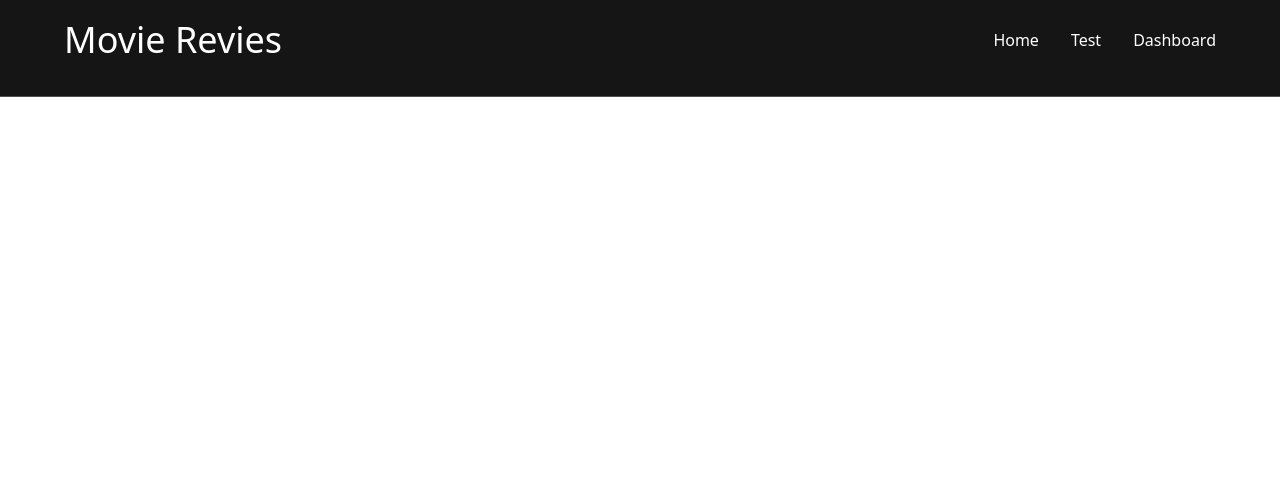
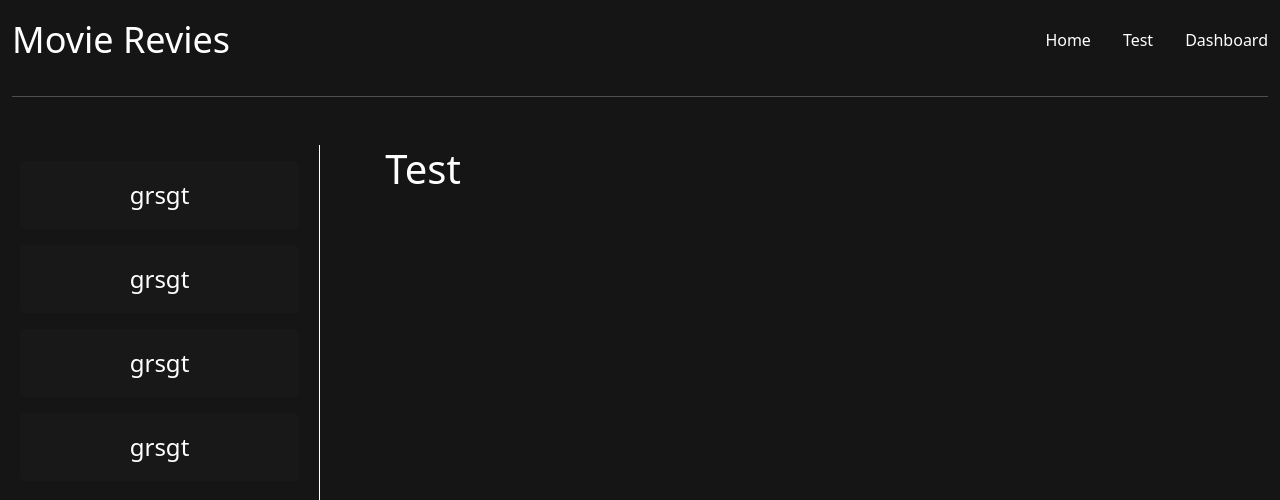
Before and after one commit to Wide-Stars/movies-review-site, a React (Create React App) app: page /dashboard in a window 1280 px wide. Shown: the top 500 px of the page. Built offline with nearby package versions, Linux system fonts and the light colour scheme; the HTML template or start-up script is replaced by a standard one.

Commit message:
admin page init

```diff
--- a/src/App.js
+++ b/src/App.js
@@ -1,18 +1,18 @@
 import React from "react";
 import { BrowserRouter as Router, Routes, Route } from "react-router-dom";
 import Test from "./components/Test";
-import TopHeader from "./components/TopHeader/TopHeader";
+import Admin from "./pages/Admin";
 import Details from "./pages/Details";
 import Home from "./pages/Home";
 
 const App = () => {
   return (
     <Router>
-      <TopHeader />
       <Routes>
         <Route path="" element={<Home />} />
         <Route path="/test" element={<Test />} />
         <Route path="/movieDetails" element={<Details />} />
+        <Route path="/dashboard" element={<Admin />} />
       </Routes>
     </Router>
   );
--- a/src/components/Movie/DetailsBanner.js
+++ b/src/components/Movie/DetailsBanner.js
@@ -1,11 +1,30 @@
-import React from 'react';
+import React from "react";
+import Card from "../UI/Card";
 
-const DetailsBanner = () => {
-    return (
-        <div>
-            <h1>Top banner</h1>
+const DetailsBanner = (props) => {
+  return (
+    <div>
+      <div className="row">
+        <div className="col-md-8">
+          <iframe
+            width="100%"
+            height="420"
+            src={props.src}
+            title="YouTube video player"
+            frameborder="0"
+            allow="accelerometer; autoplay; clipboard-write; encrypted-media; gyroscope; picture-in-picture"
+            allowfullscreen
+          ></iframe>
         </div>
-    );
-}
+        <Card className="col-md-4">
+            <h4>Movie Name: {props.movieName}</h4>
+            <h5>Director: {props.director}</h5>
+            <h5>Writers: {props.writers}</h5>
+            <h5>Stars: {props.stars}</h5>
+        </Card>
+      </div>
+    </div>
+  );
+};
 
 export default DetailsBanner;
--- a/src/components/Movie/MovieDetails.js
+++ b/src/components/Movie/MovieDetails.js
@@ -49,7 +49,12 @@ const MovieDetails = () => {
 
   return (
     <div>
-      <DetailsBanner />
+      <DetailsBanner
+        src="https://www.youtube.com/embed/NTfBFpDrBT4?controls=0"
+        director="test"
+        writers="tgsegreg, sdgsdg, sdgsdfg"
+        stars="sgdsg, dsfgfsdg, gsdgsd"
+      />
       <Title>Reviews</Title>
       <div className="row">
         <div className="col-md-7">
--- a/src/components/TopHeader/topHeader.module.css
+++ b/src/components/TopHeader/topHeader.module.css
@@ -4,7 +4,7 @@
   display: flex;
   justify-content: space-between;
   align-items: center;
-  padding: 0 4rem;
+  padding: 0 0rem;
 }
 
 .nav-brand {
--- /dev/null
+++ b/src/components/UI/Card.js
@@ -0,0 +1,7 @@
+import classes from './card.module.css'
+
+const Card = (props) => {
+    return <div className={`${classes.card} ${props.className}`}>{props.children}</div>
+}
+
+export default Card;
--- /dev/null
+++ b/src/components/UI/card.module.css
@@ -0,0 +1,6 @@
+.card {
+    background-color: #242323;
+    padding: 3rem;
+    border-radius: 1rem;
+    margin-bottom: 7px;
+}
--- /dev/null
+++ b/src/components/dashboard/Dashboard.js
@@ -0,0 +1,21 @@
+import React from 'react';
+
+const Dashboard = () => {
+    return (
+        <div className='sidebar '>
+            <div className="row">
+                <div className="col-md-3 left-sidebar">
+                    <li>grsgt</li>
+                    <li>grsgt</li>
+                    <li>grsgt</li>
+                    <li>grsgt</li>
+                </div>
+                <div className="col-md-8 container">
+                    <h1>Test</h1>
+                </div>
+            </div>
+        </div>
+    );
+}
+
+export default Dashboard;
--- a/src/index.css
+++ b/src/index.css
@@ -13,3 +13,23 @@ body {
   background-color: #151515;
   color: rgb(255, 255, 255);
 }
+
+.sidebar .left-sidebar{
+  height: 100vh;
+  border-right: 1px solid #fff;
+}
+
+.sidebar .left-sidebar li{
+  list-style-type: none;
+  background-color: rgba(26, 25, 25, 0.769);
+  margin: 1rem .5rem;
+  padding: 1rem 1rem;
+  border-radius: 5px;
+  font-size: 1.5rem;
+  text-align: center;
+  cursor: pointer;
+
+}
+.sidebar .left-sidebar li:hover{
+  background-color: rgba(56, 54, 54, 0.769);
+}
--- /dev/null
+++ b/src/pages/Admin.js
@@ -0,0 +1,14 @@
+import React from 'react';
+import Dashboard from '../components/dashboard/Dashboard.js'
+import TopHeader from '../components/TopHeader/TopHeader.js';
+
+const Admin = () => {
+    return (
+        <div className='container-fluid'>
+        <TopHeader />
+        <Dashboard />
+        </div>
+    );
+}
+
+export default Admin;
--- a/src/pages/Details.js
+++ b/src/pages/Details.js
@@ -1,9 +1,11 @@
 import React from 'react';
 import MovieDetails from '../components/Movie/MovieDetails';
+import TopHeader from '../components/TopHeader/TopHeader';
 
 const Details = () => {
     return (
         <div className="container">
+            <TopHeader />
             <MovieDetails />
         </div>
     );
--- a/src/pages/Home.js
+++ b/src/pages/Home.js
@@ -1,13 +1,15 @@
-import BannerSlider from '../components/slider/BannerSlider';
-import LatestMovie from '../components/slider/LatestMovie';
+import BannerSlider from "../components/slider/BannerSlider";
+import LatestMovie from "../components/slider/LatestMovie";
+import TopHeader from "../components/TopHeader/TopHeader";
 
 const Home = () => {
   return (
     <div className="container pb-5">
+      <TopHeader />
       <BannerSlider />
       <LatestMovie />
     </div>
   );
-}
+};
 
 export default Home;
```
Lines whose indentation alone changed are shown as unchanged.
